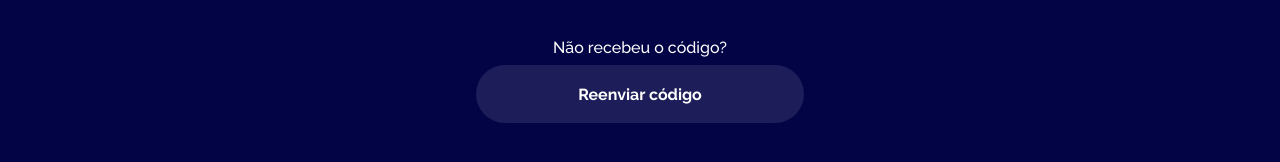
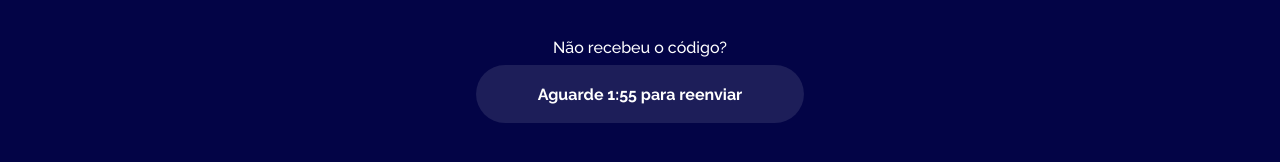
Before and after one commit to tonylcb/acaso-test, a React (Vite) app: page /confirmar-cadastro in a window 1280 px wide. Shown: the part 556-718 px from the top of the page. Built offline with nearby package versions, Linux system fonts and the light colour scheme.

Commit message:
chore: change seconds in countdown

```diff
--- a/src/components/button/countdownButton.tsx
+++ b/src/components/button/countdownButton.tsx
@@ -15,7 +15,7 @@ const formatTime = (time: number) => {
 }
 
 const CountDownButton = () => {
-    const [countdown, setCountdown] = useState<number>(5)
+    const [countdown, setCountdown] = useState<number>(120)
     const [endedCountdown, setEndedCountdown] = useState<boolean>(false)
     const timerId = useRef<number>()
 
@@ -24,7 +24,7 @@ const CountDownButton = () => {
 
     const resendCode = () => {
         sendResendCodeFetch()
-        setCountdown(5)
+        setCountdown(120)
         setEndedCountdown(false)
     }
 
```
